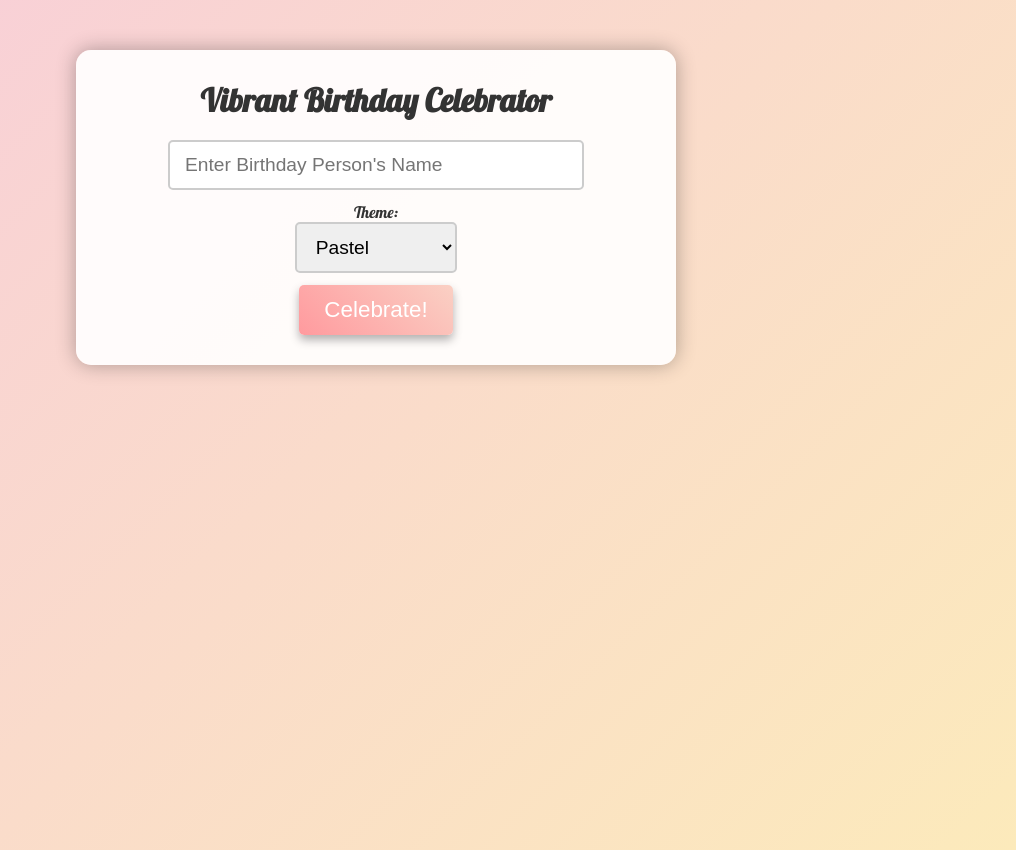
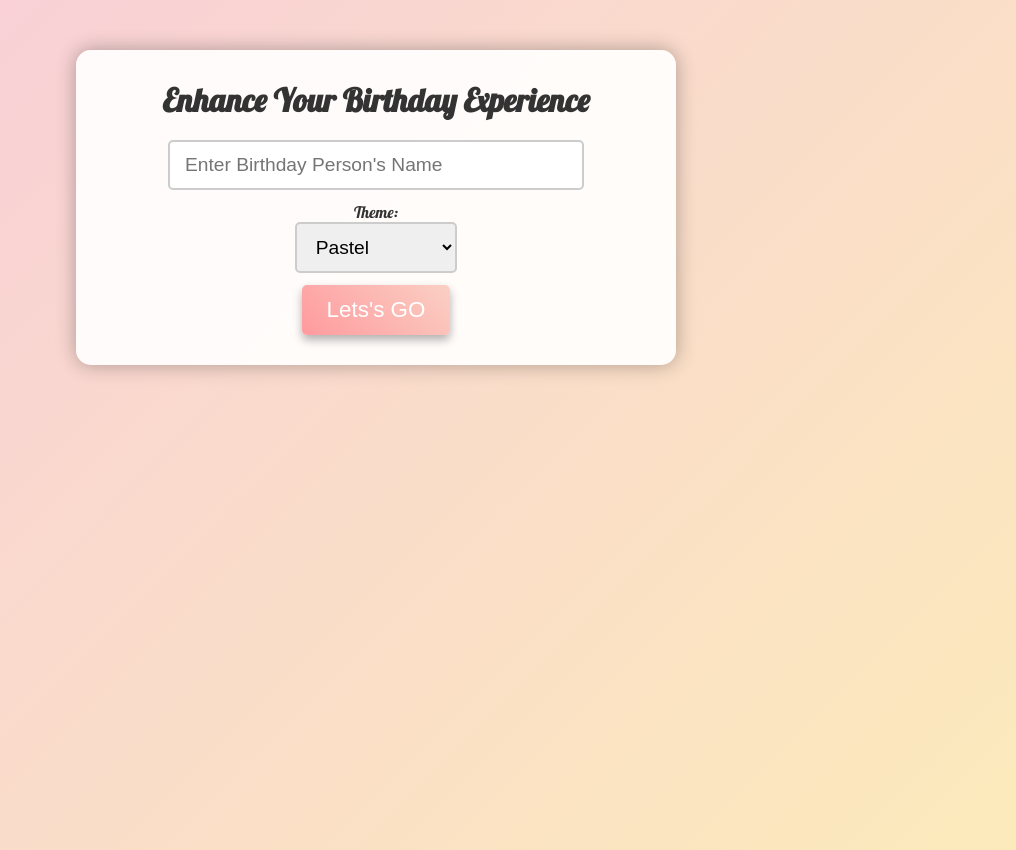
Before and after one commit to arvitkumar/birthday, a plain HTML site: page index.html in a window 1280 px wide. Shown: the whole page, without its empty margins (264-1280 px from the left). Drawn offline with Linux system fonts and the light colour scheme.

Commit message:
Update index.html

```diff
--- a/index.html
+++ b/index.html
@@ -303,7 +303,7 @@
 
     <!-- DETAILS PAGE -->
     <div id="detailsPage">
-        <h1>Vibrant Birthday Celebrator</h1>
+        <h1>Enhance Your Birthday Experience </h1>
         <div id="customization-panel">
             <input type="text" id="nameInput" placeholder="Enter Birthday Person's Name" />
             <div>
@@ -313,7 +313,7 @@
                     <option value="starry">Starry Night</option>
                 </select>
             </div>
-            <button id="celebrateBtn">Celebrate!</button>
+            <button id="celebrateBtn">Lets's GO</button>
         </div>
     </div>
 
```
